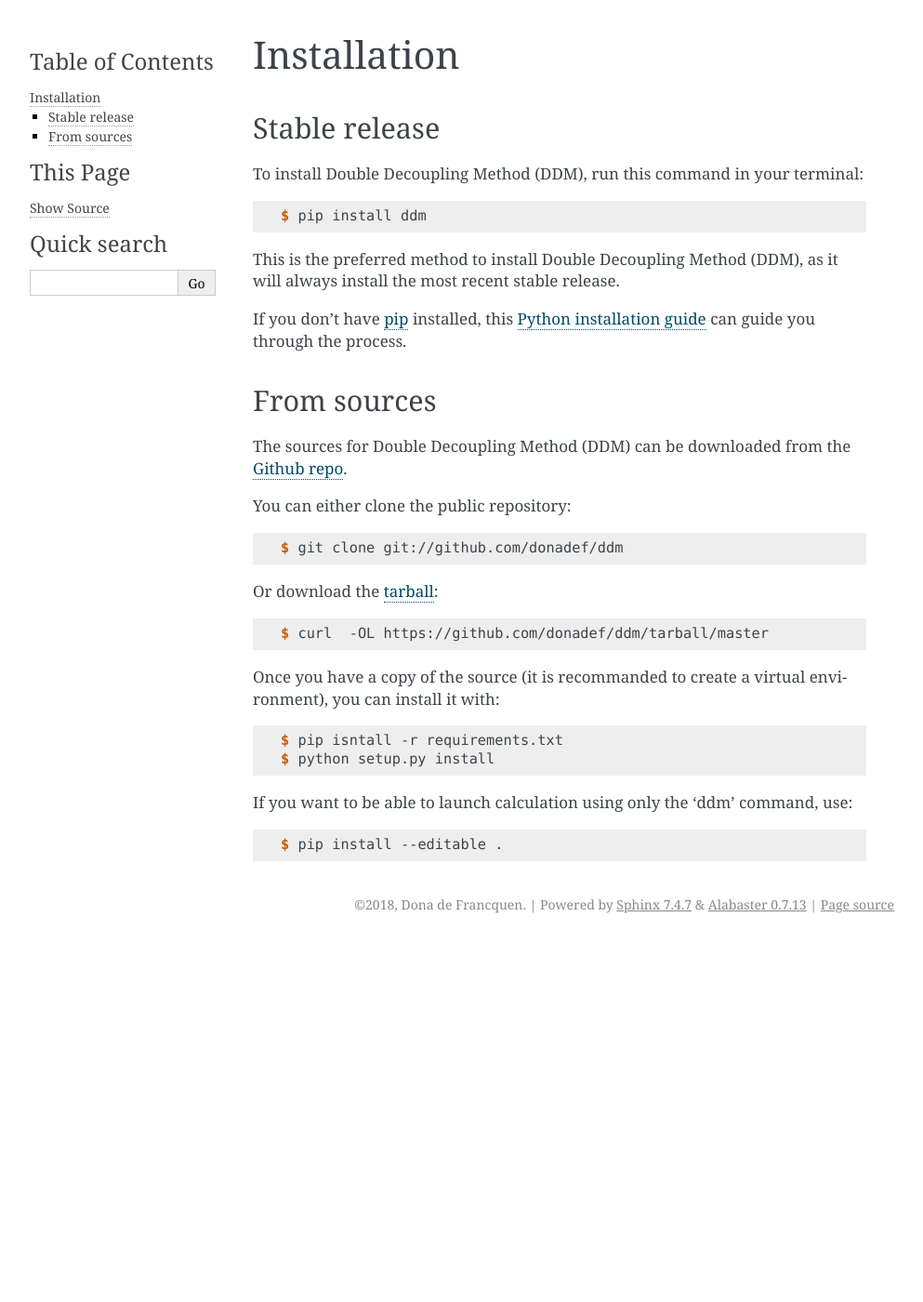
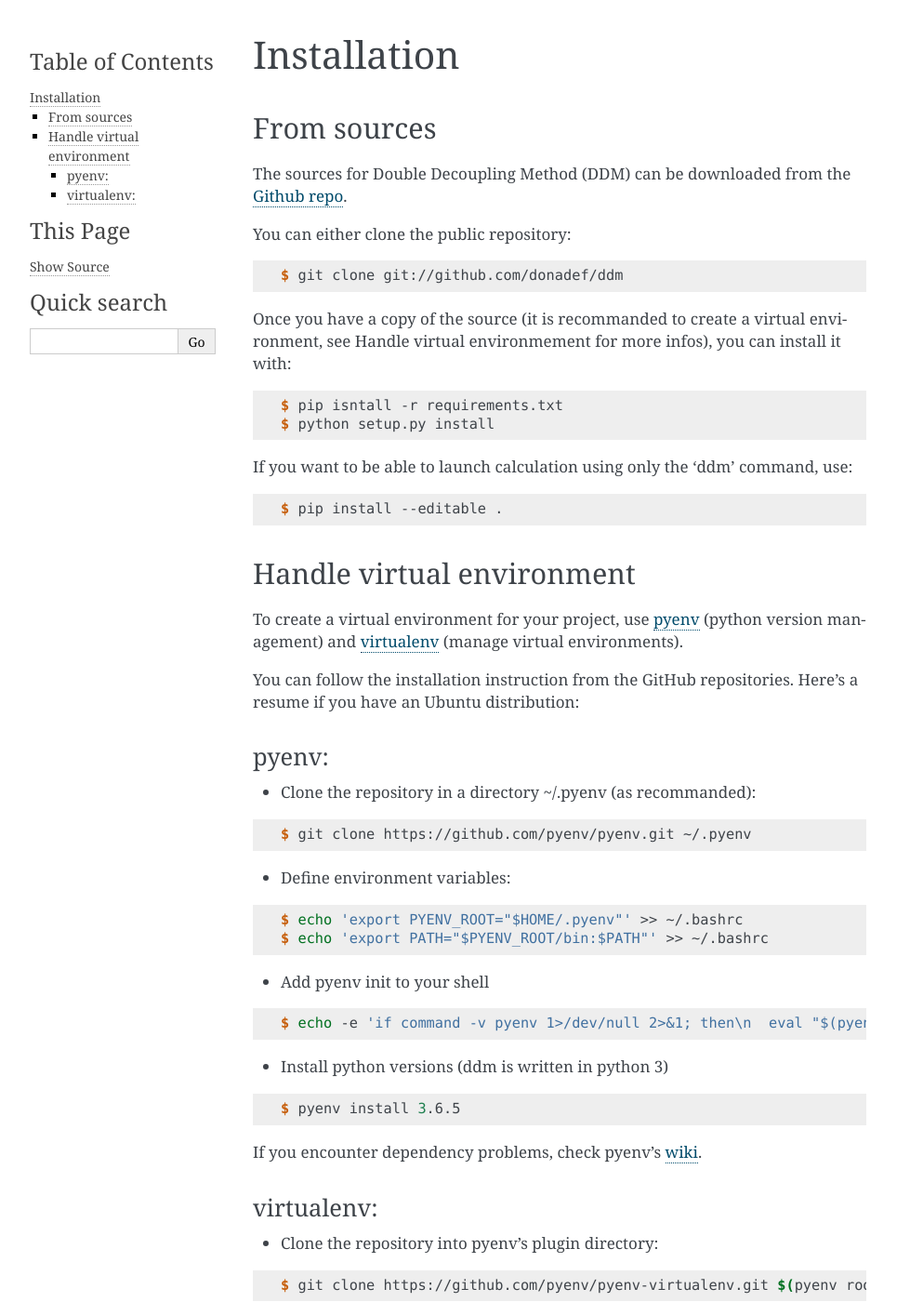
Before and after one commit to donadef/ddm, a Sphinx documentation site: the page built from docs/installation.rst, in a window 1280 px wide and 1400 px high. Shown: the whole window at 93% size, without its empty margins (148-1141 px from the left). Built offline with Sphinx 7.4.7, drawn with Linux system fonts in a browser that asks for light colours; some of the changed text lies outside the part shown.

```diff
--- a/docs/installation.rst
+++ b/docs/installation.rst
@@ -3,25 +3,6 @@
 ============
 Installation
 ============
-
-
-Stable release
---------------
-
-To install Double Decoupling Method (DDM), run this command in your terminal:
-
-.. code-block:: console
-
-    $ pip install ddm
-
-This is the preferred method to install Double Decoupling Method (DDM), as it will always install the most recent stable release.
-
-If you don't have `pip`_ installed, this `Python installation guide`_ can guide
-you through the process.
-
-.. _pip: https://pip.pypa.io
-.. _Python installation guide: http://docs.python-guide.org/en/latest/starting/installation/
-
 
 From sources
 ------------
@@ -34,13 +15,8 @@ You can either clone the public repository:
 
     $ git clone git://github.com/donadef/ddm
 
-Or download the `tarball`_:
 
-.. code-block:: console
-
-    $ curl  -OL https://github.com/donadef/ddm/tarball/master
-
-Once you have a copy of the source (it is recommanded to create a virtual environment), you can install it with:
+Once you have a copy of the source (it is recommanded to create a virtual environment, see _`Handle virtual environmement` for more infos), you can install it with:
 
 .. code-block:: console
 
@@ -55,4 +31,83 @@ If you want to be able to launch calculation using only the 'ddm' command, use:
 
 
 .. _Github repo: https://github.com/donadef/ddm
-.. _tarball: https://github.com/donadef/ddm/tarball/master
+
+
+Handle virtual environment
+--------------------------
+
+To create a virtual environment for your project, use `pyenv`_ (python version management) and `virtualenv`_ (manage virtual environments).
+
+.. _pyenv: https://github.com/pyenv/pyenv
+.. _virtualenv: https://github.com/pyenv/pyenv-virtualenv
+
+
+You can follow the installation instruction from the GitHub repositories. Here’s a resume if you have an Ubuntu distribution:
+
+pyenv:
+++++++
+
++ Clone the repository in a directory ~/.pyenv (as recommanded):
+
+.. code-block:: console
+
+    $ git clone https://github.com/pyenv/pyenv.git ~/.pyenv
+
+
++ Define environment variables:
+
+.. code-block:: console
+
+    $ echo 'export PYENV_ROOT="$HOME/.pyenv"' >> ~/.bashrc
+    $ echo 'export PATH="$PYENV_ROOT/bin:$PATH"' >> ~/.bashrc
+
++ Add pyenv init to your shell
+
+.. code-block:: console
+
+    $ echo -e 'if command -v pyenv 1>/dev/null 2>&1; then\n  eval "$(pyenv init -)"\nfi' >> ~/.bashrc
+
++ Install python versions (ddm is written in python 3)
+
+.. code-block:: console
+
+    $ pyenv install 3.6.5
+
+If you encounter dependency problems, check pyenv's `wiki`_.
+
+.. _wiki: https://github.com/pyenv/pyenv/wiki/common-build-problems
+
+virtualenv:
++++++++++++
+
++ Clone the repository into pyenv's plugin directory:
+
+.. code-block:: console
+
+    $ git clone https://github.com/pyenv/pyenv-virtualenv.git $(pyenv root)/plugins/pyenv-virtualenv
+
++ Create a virtual environment for ddm:
+
+.. code-block:: console
+
+    $ pyenv virtualenv 3.6.5 venv_ddm
+
++ Activate the virtual environment:
+
+.. code-block:: console
+
+    $ pyenv activate venv_ddm
+
+The prompt will indicate that the environment is active.
+
++ Deactivate the environment:
+
+.. code-block:: console
+
+    $ pyenv deactivate
+
++ Delete the virtual environment:
+
+.. code-block:: console
+
+    $ pyenv uninstall venv_ddm
--- a/docs/readme.rst
+++ b/docs/readme.rst
@@ -1 +1,2 @@
+.. _readme:
 .. include:: ../README.rst
```
Also changed, not shown: README.rst (+37 -7 lines), docs/usage.rst (+25 -14 lines), 15 other files.
